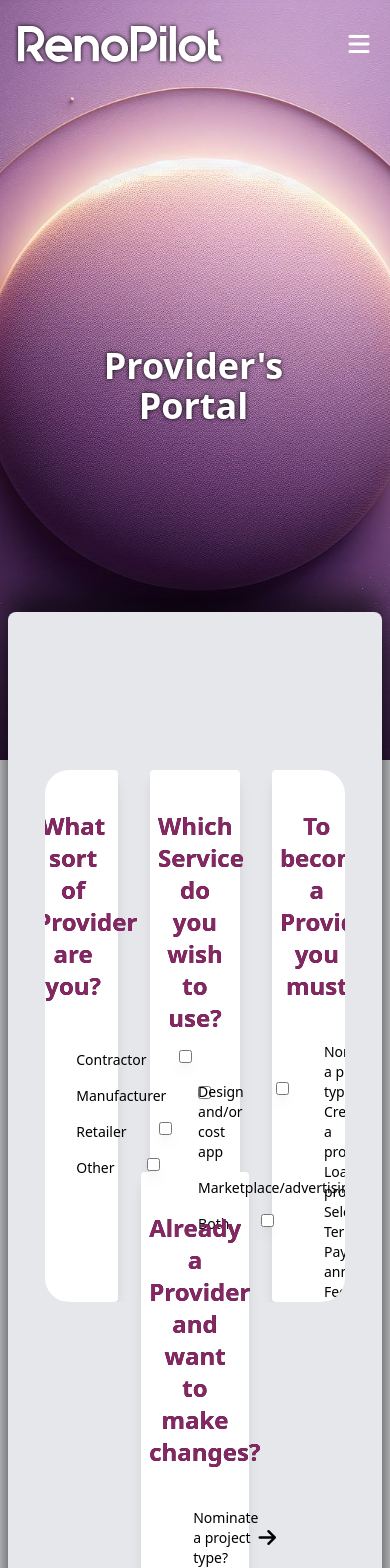
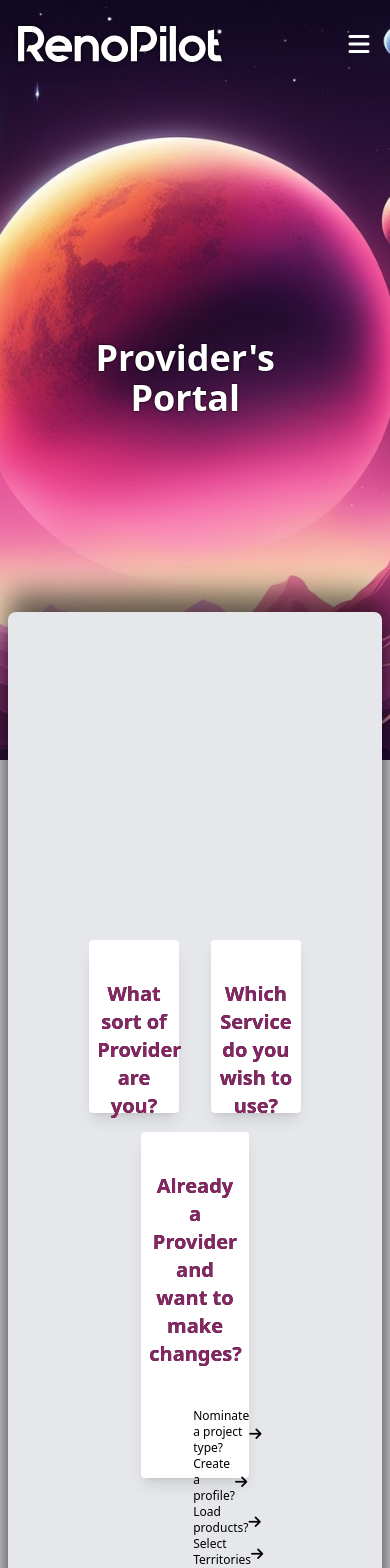
Before and after one commit to Syed-Haider-Shah/Personal-Website-Project, a React (Vite) app in the folder Client/: page /proportal in a window 390 px wide. Shown: the top 1568 px of the page. Built offline with nearby package versions, Linux system fonts and the light colour scheme; no server answers.

Commit message:
proportal design change

```diff
--- a/Client/src/components/ProPortal.jsx
+++ b/Client/src/components/ProPortal.jsx
@@ -66,18 +66,18 @@ const Background = () => {
           className="absolute inset-0 "
         >
           <img
-            src="/art11.jpg"
+            src="/art5.jpg"
             alt="Background"
             className="w-full h-[90%] object-cover"
           />
           <div
-            className={`absolute top-[41%] md:top-[22%] left-[52%] transform -translate-x-[55%] bg-transparent text-center z-10`}
+            className={`absolute top-[40%] md:top-[22%] left-[50%] md:left-[49%] transform -translate-x-[55%] bg-transparent text-center z-10`}
           >
-            <h1 className="text-4xl md:text-5xl font-bold text-white drop-shadow-2">
+            <h1 className="text-4xl md:text-5xl font-bold text-white drop-shadow-3">
               Provider&apos;s Portal
             </h1>
           </div>
-          <div className="hidden md:block absolute top-[32%] left-[40%] transform -translate-x-[25%] bg-red- w-[50rem] text-center z-10">
+          <div className="hidden md:block absolute top-[32%] left-[37%] transform -translate-x-[25%] w-[50rem] text-center z-10">
             {/* Title */}
             <SmlText
               text={`Our mission is to make Providers' lives a little easier by helping
@@ -98,7 +98,7 @@ const Background = () => {
       </section>
       <section className="bg-gray-100">
         <div
-          className="relative w-[96%] left-[2%] right-[2%] -mt-80 rounded-lg z-10 bg-gray-200"
+          className="relative w-[96%] left-[2%] right-[2%] -mt-80 rounded-lg z-10 bg-gray-200 overflow-hidden"
           style={{
             borderRadius: "irem",
             /* The box shadow profile is for shadow over the grey box ordered in Top - bottom (0, 0, 0) is the RGB*/
@@ -110,9 +110,9 @@ const Background = () => {
             <div
               className={`${
                 scrolled
-                  ? "bg-primary shadow-lg text-white"
+                  ? "bg-gradient-to-tl from-primary to-primary2 shadow-lg text-white"
                   : "bg-transparent text-transparent"
-              }  pt-3 h-48 md:h-80 w-[80%] mt-[6rem] rounded-3xl flex justify-center transition duration-300`}
+              }  pt-3 h-48 md:h-80 w-[80%] overflow-hidden mt-[6rem] rounded-3xl flex justify-center transition duration-300`}
             >
               <div className="m-2 md:mt-16 bg-transparent text-center ">
                 <h1 className=" p-2 text-2xl md:text-4xl font-bold drop-shadow-4">
@@ -125,11 +125,11 @@ const Background = () => {
                 </h1>
               </div>
             </div>
-            <div className="w-[100%] flex justify-center  items-center h-48 md:h-96">
+            <div className="w-[100%] flex justify-center items-center h-48 md:h-96">
               <div
                 className={`${
-                  scrolled2 ? "h-48 md:h-96" : "md:h-0"
-                }  gap-8 overflow-hidden w-[80%] mt-20 rounded-3xl flex justify-center transition-all duration-700`}
+                  scrolled2 ? "h-48 md:h-96" : "h-48 md:h-0"
+                } flex-wrap gap-8 overflow-hidden w-[80%] mt-20 rounded-3xl flex justify-center transition-all duration-700`}
               >
                 <Card1
                   heading="What sort of Provider are you?"
@@ -149,8 +149,10 @@ const Background = () => {
             </div>
             <div
               className={`${
-                scrolled3 ? "md:translate-x-0" : "md:-translate-x-[80rem]"
-              } transition-all duration-700 mx-2 bg-transparent flex h-96 w-[200rem] mt-20 flex-wrap justify-center`}
+                scrolled3
+                  ? "translate-x-0 md:translate-x-0"
+                  : "translate-x-0 md:-translate-x-[80rem]"
+              }  transition-all duration-700 mx-2 bg-transparent flex h-96 w-[200rem] mt-10 flex-wrap justify-center`}
             >
               <Card2
                 heading="Already a Provider and want to make changes?"
--- a/Client/src/components/SmlComponents/ArrowButton.jsx
+++ b/Client/src/components/SmlComponents/ArrowButton.jsx
@@ -5,9 +5,9 @@ export default function ArrowButton({ name, symbol, route }) {
       to={route}
       className="rounded-sm px-1 transition-all flex justify-between items-center text-xl hover:bg-primary hover:font-bold hover:text-white"
     >
-      <div className="w-fit text-sm">{name}</div>
+      <div className="w-fit text-xs">{name}</div>
       <div className="w-fit">
-        <i className="fa-solid fa-arrow-right"></i>
+        <i className=" text-sm fa-solid fa-arrow-right"></i>
       </div>
     </Link>
   );
--- a/Client/src/components/SmlComponents/Card1.jsx
+++ b/Client/src/components/SmlComponents/Card1.jsx
@@ -1,11 +1,11 @@
 import Checkbox from "./Checkbox";
 export default function Card1({ heading, checklist }) {
   return (
-    <div className=" w-[30%] shadow-lg rounded bg-white pt-5">
-      <h1 className=" drop-shadow-4 m-2 mt-5 text-2xl font-bold text-primary bg-red- text-center">
+    <div className=" w-[30%] h-[90%] shadow-lg rounded bg-white pt-5">
+      <h1 className="  drop-shadow-4 m-2 mt-5 text-xl font-bold text-primary bg-red- text-center">
         {heading}
       </h1>
-      <div className="mt-10 px-12 ">
+      <div className="mt-10 px-12 flex flex-col items-center">
         {checklist.map((check) => (
           <Checkbox key={check} name={check} />
         ))}
--- a/Client/src/components/SmlComponents/Card2.jsx
+++ b/Client/src/components/SmlComponents/Card2.jsx
@@ -1,11 +1,11 @@
 import ArrowButton from "./ArrowButton";
 export default function Card2({ heading, checklist }) {
   return (
-    <div className=" w-[30%] shadow-lg rounded bg-white pt-5">
-      <h1 className="drop-shadow-4 m-2 mt-5 text-2xl font-bold text-primary bg-red- text-center">
+    <div className=" w-[30%] h-[90%] shadow-lg rounded bg-white pt-5">
+      <h1 className="drop-shadow-4 m-2 mt-5 text-xl font-bold text-primary bg-red- text-center">
         {heading}
       </h1>
-      <div className="mt-10 px-12 ">
+      <div className="mt-10 px-12 flex flex-col">
         {checklist.map((check) => (
           <ArrowButton key={check} name={check} />
         ))}
--- a/Client/src/components/SmlComponents/Checkbox.jsx
+++ b/Client/src/components/SmlComponents/Checkbox.jsx
@@ -1,11 +1,11 @@
 export default function Checkbox({ name }) {
   return (
-    <div className="-translate-x-8 flex justify-between py-2">
-      <p className="text-sm px-8">{name}</p>
+    <div className="w-72 flex justify-between py-2">
+      <p className="text-xs">{name}</p>
       <input
         type="checkbox"
         id="checkbox"
-        className="h-fit shadow-lg rounded accent-primary hover:ring-1 hover: ring-primary"
+        className="cursor-pointer h-fit shadow-lg rounded accent-primary hover:ring-1 hover: ring-primary"
       ></input>
     </div>
   );
--- a/Client/src/components/SmlComponents/SmlText.jsx
+++ b/Client/src/components/SmlComponents/SmlText.jsx
@@ -1,7 +1,7 @@
 export default function SmlText({ text, size }) {
   return (
     <div className="p-4">
-      <p className={`drop-shadow-2  m-2 text-${size}xl text-white`}>{text}</p>
+      <p className={`drop-shadow-2 m-2 text-${size}xl text-white`}>{text}</p>
     </div>
   );
 }
--- a/Client/src/components/SmlComponents/Userbtn.jsx
+++ b/Client/src/components/SmlComponents/Userbtn.jsx
@@ -15,6 +15,7 @@ export default function UserBtn({ button, route }) {
     <div className="">
       <div
         onClick={() => showDropdown((val) => !val)}
+        onBlur={() => showDropdown((val) => !val)}
         className="flex items-center w-full"
       >
         <NavBtn button={button} />
```
Also changed, not shown: Client/public/art5.jpg (added).
